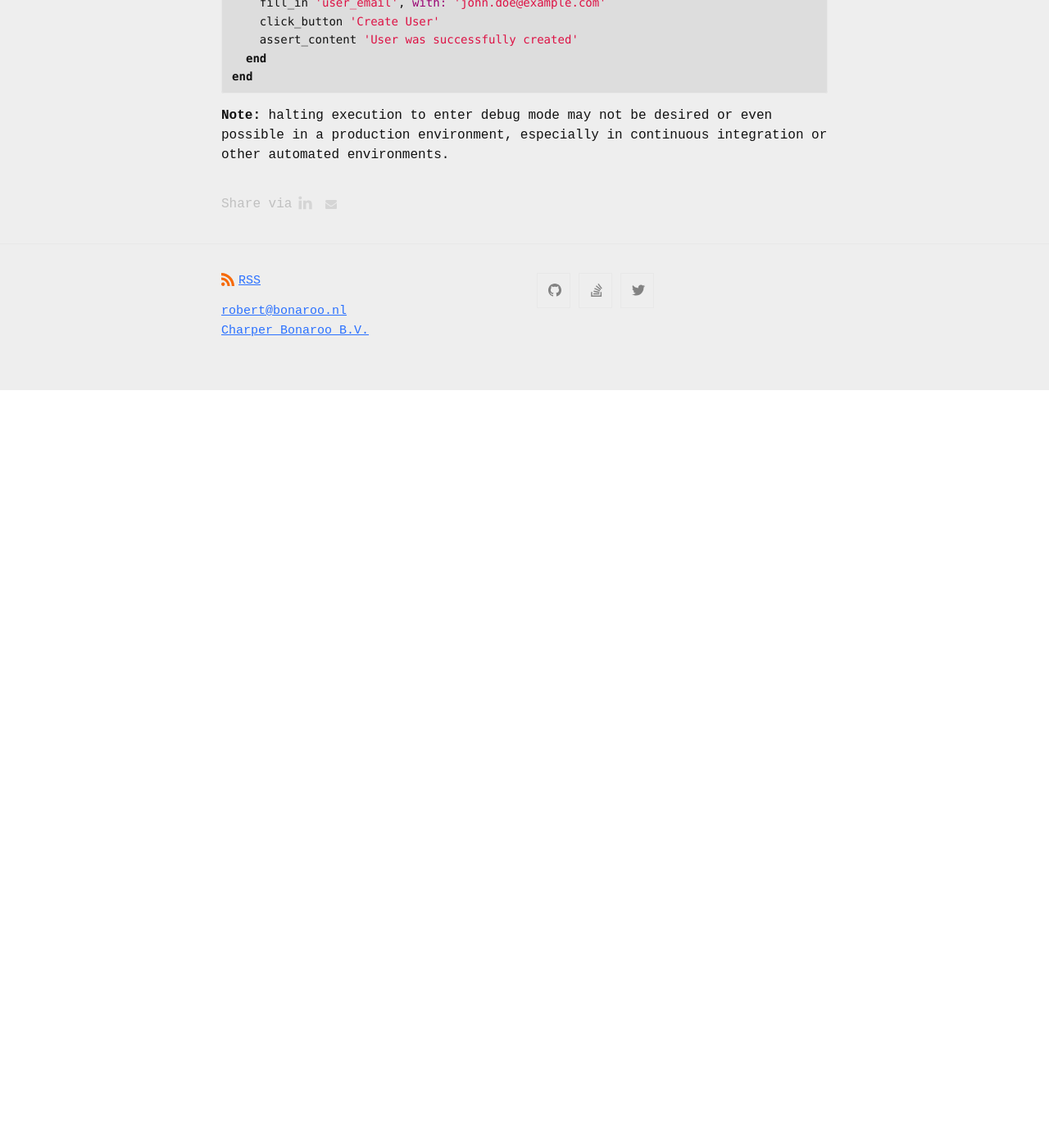
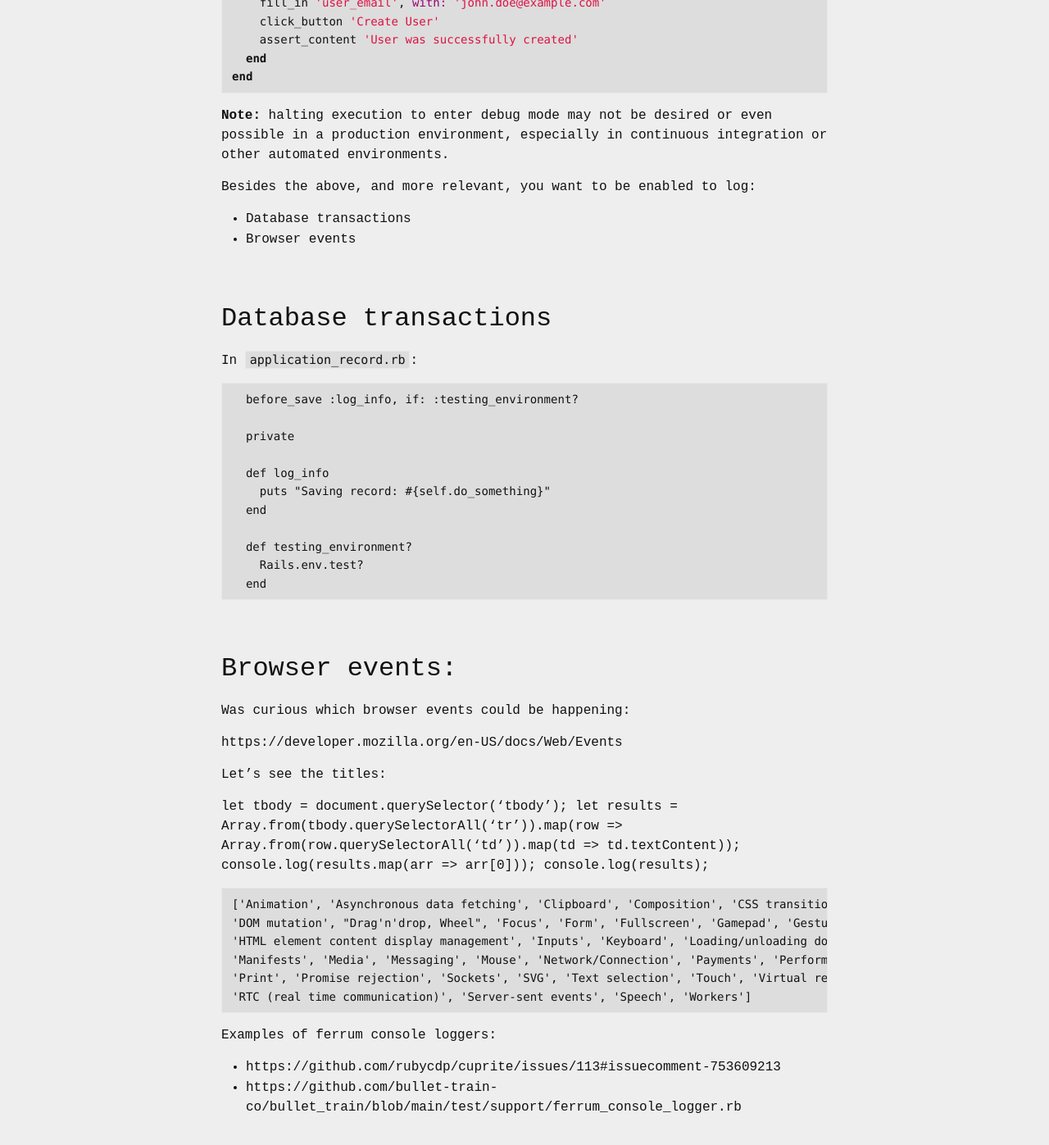
Before and after one commit to roberthopman/roberthopman.github.io, a Jekyll site: the page built from _posts/2023-08-01-enter-debugging-session-when-tests-fails.md, in a window 1280 px wide and 1400 px high, scrolled down 1143 px. Shown: the top 1397 px of the window at 82% size. Built offline with Jekyll 4.4.1, drawn with Linux system fonts in a browser that asks for light colours; comment, search, counter and statistics services are not loaded; before the commit the page ends 1619 px from its top, so only the background shows below that.

Commit message:
Update 2023-08-01-enter-debugging-session-when-tests-fails.md

````diff
--- a/_posts/2023-08-01-enter-debugging-session-when-tests-fails.md
+++ b/_posts/2023-08-01-enter-debugging-session-when-tests-fails.md
@@ -53,3 +53,51 @@ end
 ```
 
 **Note:** halting execution to enter debug mode may not be desired or even possible in a production environment, especially in continuous integration or other automated environments.
+
+
+Besides the above, and more relevant, you want to be enabled to log:
+- Database transactions
+- Browser events
+
+## Database transactions
+
+In `application_record.rb`:
+```
+  before_save :log_info, if: :testing_environment?
+
+  private
+
+  def log_info
+    puts "Saving record: #{self.do_something}"
+  end
+
+  def testing_environment?
+    Rails.env.test?
+  end
+```
+
+## Browser events:
+
+Was curious which browser events could be happening:
+
+https://developer.mozilla.org/en-US/docs/Web/Events
+
+Let's see the titles:
+
+let tbody = document.querySelector('tbody');
+let results = Array.from(tbody.querySelectorAll('tr')).map(row => Array.from(row.querySelectorAll('td')).map(td => td.textContent));
+console.log(results.map(arr => arr[0]));
+console.log(results);
+
+```
+['Animation', 'Asynchronous data fetching', 'Clipboard', 'Composition', 'CSS transition', 'Database',
+'DOM mutation', "Drag'n'drop, Wheel", 'Focus', 'Form', 'Fullscreen', 'Gamepad', 'Gestures', 'History',
+'HTML element content display management', 'Inputs', 'Keyboard', 'Loading/unloading documents',
+'Manifests', 'Media', 'Messaging', 'Mouse', 'Network/Connection', 'Payments', 'Performance', 'Pointer',
+'Print', 'Promise rejection', 'Sockets', 'SVG', 'Text selection', 'Touch', 'Virtual reality',
+'RTC (real time communication)', 'Server-sent events', 'Speech', 'Workers']
+```
+
+Examples of ferrum console loggers:
+- https://github.com/rubycdp/cuprite/issues/113#issuecomment-753609213
+- https://github.com/bullet-train-co/bullet_train/blob/main/test/support/ferrum_console_logger.rb
````
